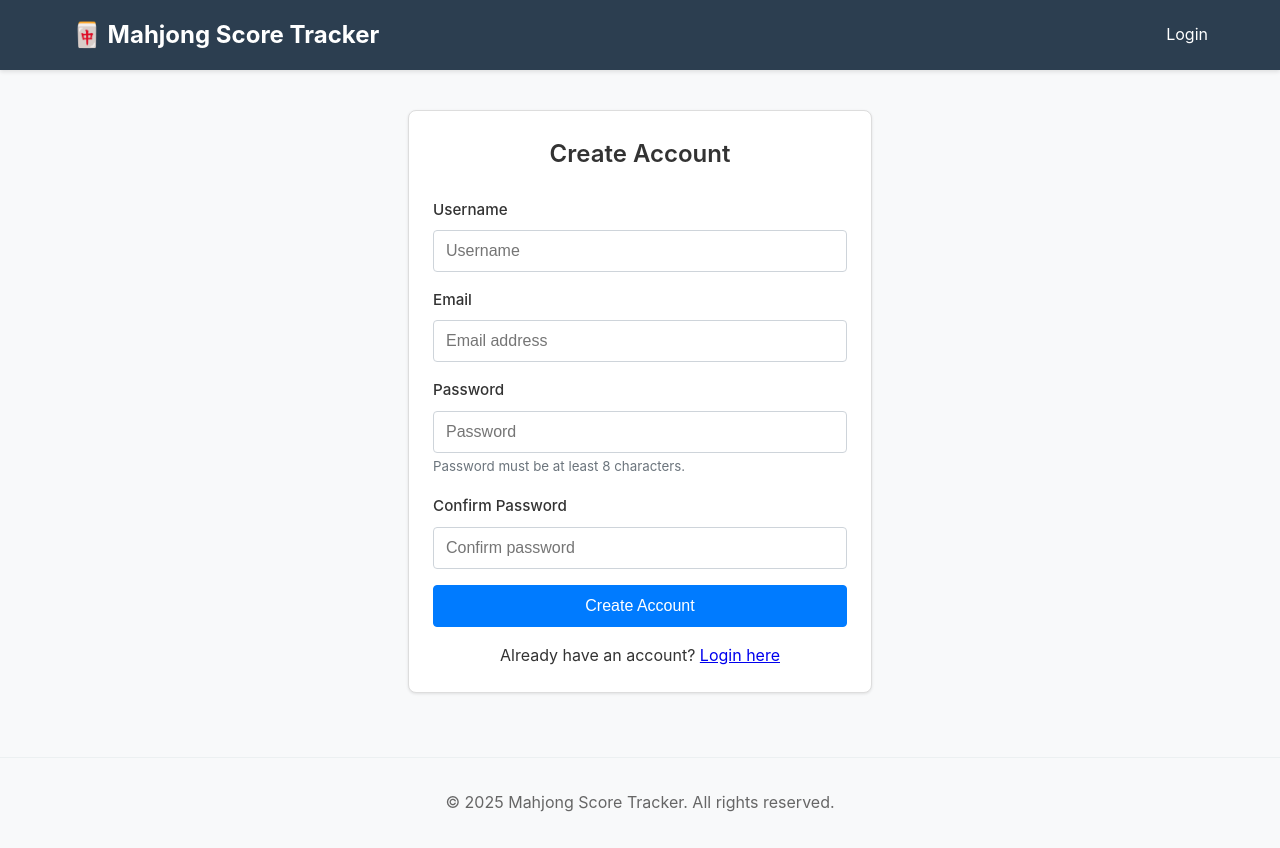
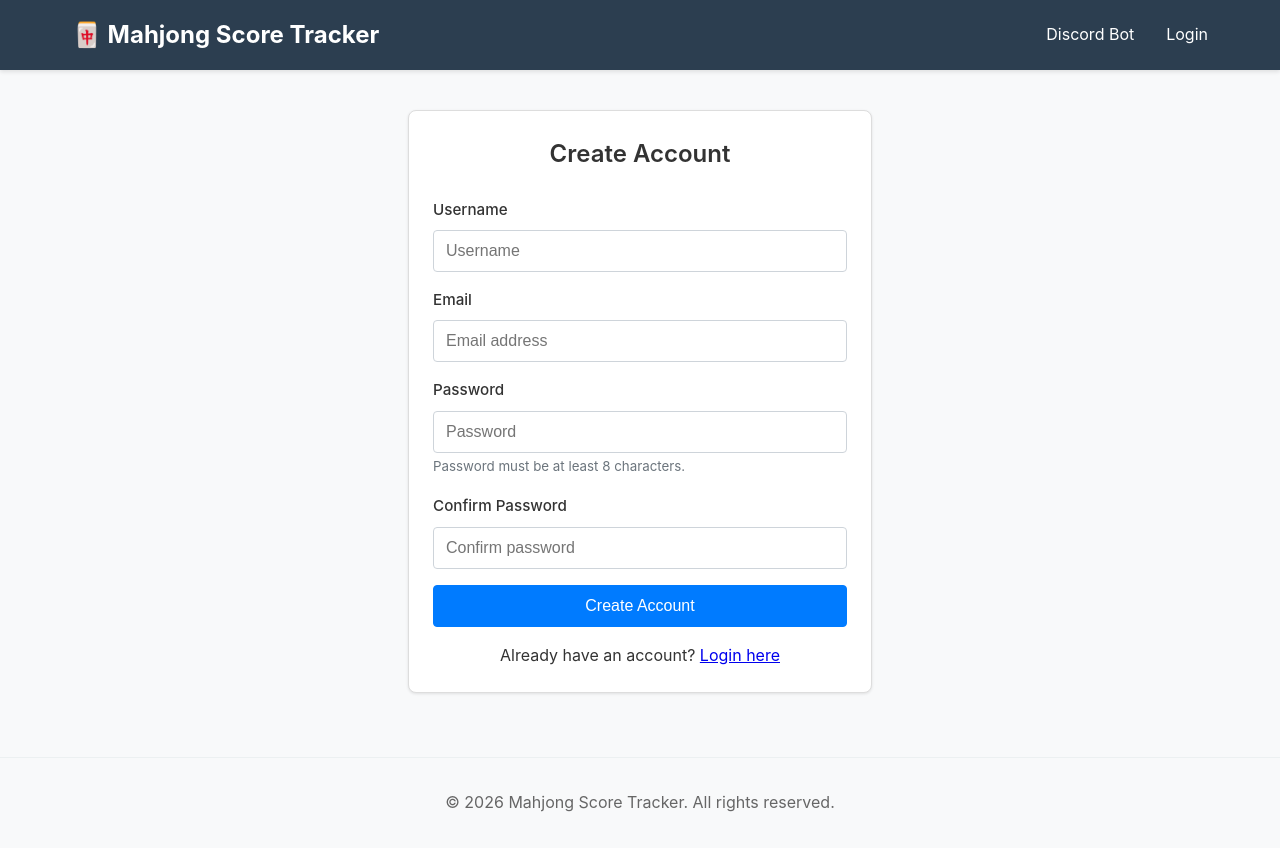
Before and after one commit to yuriko-aya/janki, a Django app: page /accounts/register/ in a window 1280 px wide. Run offline with Django 5.2, Linux system fonts and the light colour scheme; some libraries are stand-ins or nearby versions.

Commit message:
Fix footer year

```diff
--- a/templates/base.html
+++ b/templates/base.html
@@ -14,6 +14,7 @@
         <nav>
             <a href="{% url 'teams:team_list' %}"><h1>🀄 Mahjong Score Tracker</h1></a>
             <ul>
+                <li><a href="/bot-info">Discord Bot</a></li>
                 {% if user.is_authenticated %}
                     <li><a href="{% url 'accounts:logout' %}">Logout ({{ user.username }})</a></li>
                 {% else %}
@@ -36,7 +37,7 @@
     </main>
 
     <footer style="text-align: center; padding: 2rem 0; color: #666; border-top: 1px solid #ecf0f1; margin-top: 4rem;">
-        <p>&copy; 2025 Mahjong Score Tracker. All rights reserved.</p>
+        <p>&copy; {% now "Y" %} Mahjong Score Tracker. All rights reserved.</p>
     </footer>
 
     {% load static %}
```
Also changed, not shown: BOT.md (+2 -0 lines).
